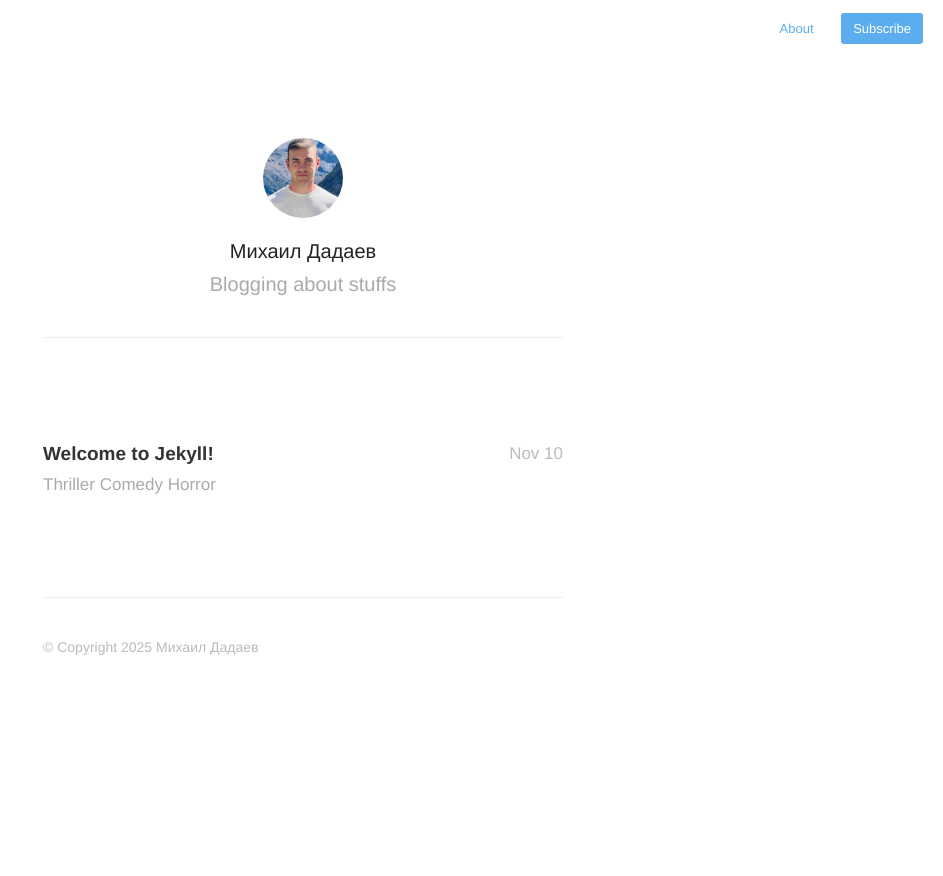
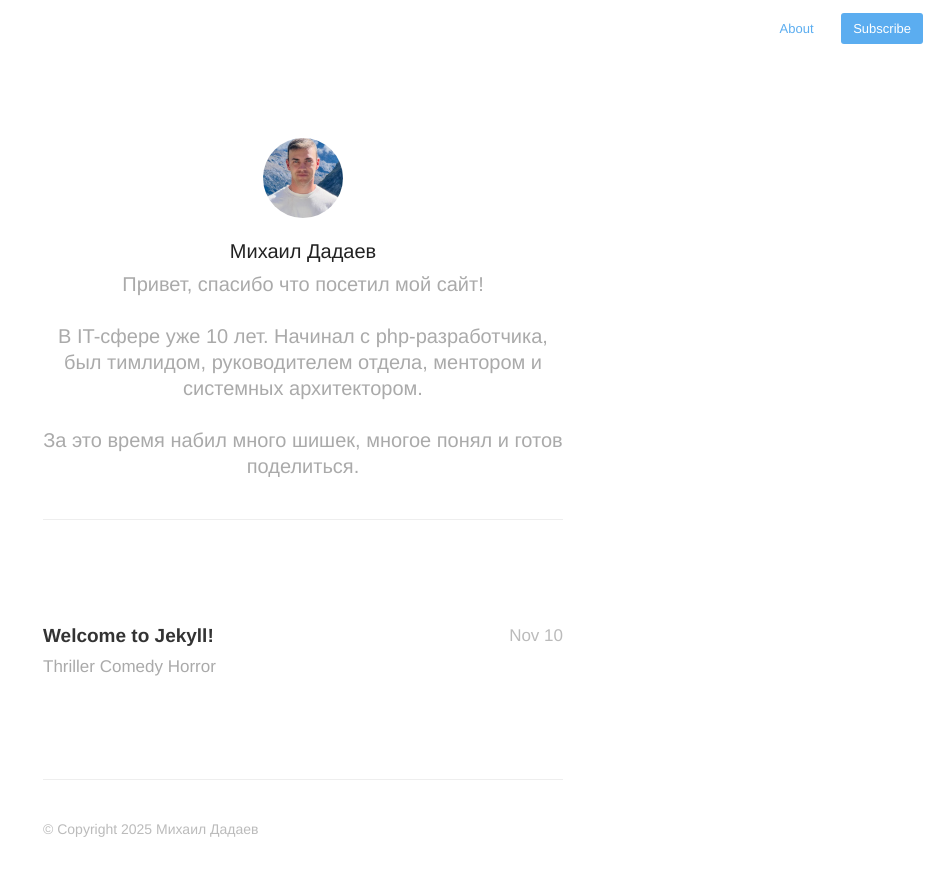
Before and after one commit to greatt169/personal.github.io, a Jekyll site: the page built from index.html, in a window 1280 px wide. Shown: the top 876 px of the page, without its empty margins (337-1280 px from the left). Built offline with Jekyll 4.4.1, drawn with Linux system fonts in a browser that asks for light colours; nearby versions of some CDN libraries; the list of posts is cut into pages by our own code.

Commit message:
update personal info

```diff
--- a/_config.yml
+++ b/_config.yml
@@ -1,5 +1,13 @@
-name: Your New Jekyll Site
-description: Blogging about stuffs
+name: Быстрый вход и рост в ИТ-сферу для любого уровня
+description: |
+    Привет, спасибо что посетил мой сайт!
+    <br>
+    <br>
+    В IT-сфере уже 10 лет. Начинал с php-разработчика, был тимлидом, руководителем отдела, ментором и системных архитектором.
+    <br>
+    <br>
+    За это время набил много шишек, многое понял и готов поделиться.
+
 meta_description: "Your New Jekyll Site, Blogging about stuffs"
 
 aboutPage: true
```
